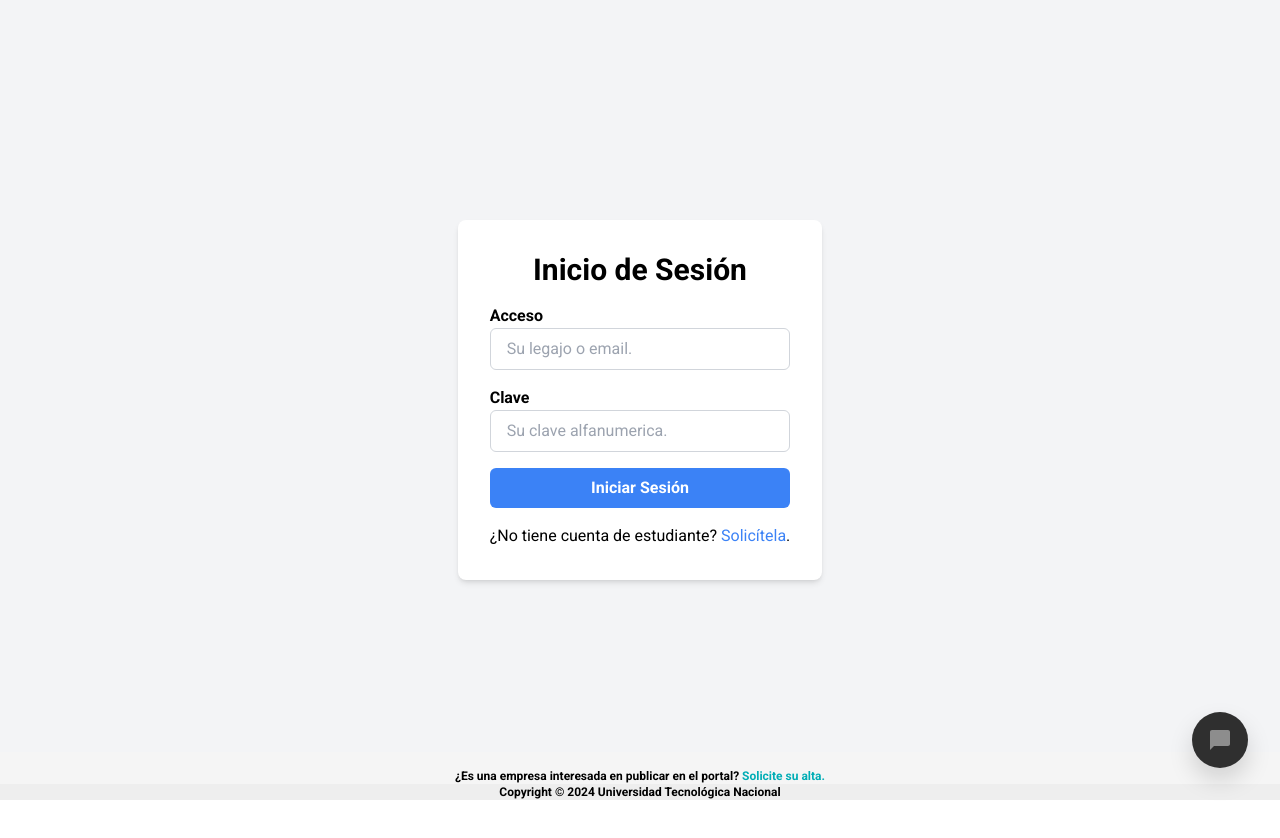
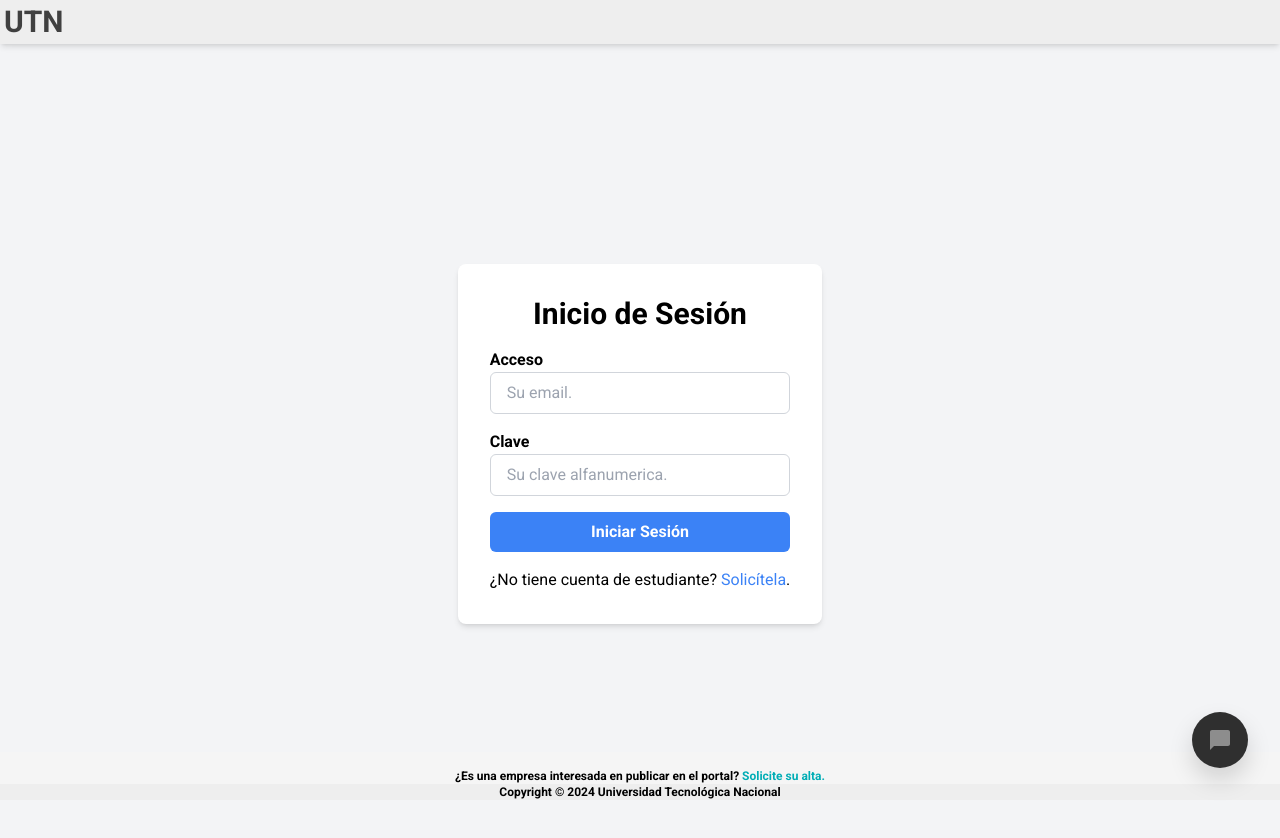
Before and after one commit to salinasariel/final-proyect-frontend, a React (Vite) app in the folder pps_front/: page /login in a window 1280 px wide. Shown: the top 838 px of the page. Before the commit the page ends 800 px from the top, so only its background shows below. Built offline with nearby package versions, Linux system fonts and the light colour scheme.

Commit message:
validation login

```diff
--- /dev/null
+++ b/pps_front/src/components/LoginHeader.jsx
@@ -0,0 +1,19 @@
+import { Link } from "react-router-dom";
+
+const LoginHeader = () => {
+  return (
+    <div className="bg-[#EEEEEE] sticky top-0 shadow-md dark:bg-stone-900 dark:text-white">
+      <div className="flex items-center justify-between md:flex-row md:justify-between justify-center p-1">
+        <div className="flex">
+          <Link to="/home" className="dark:text-white">
+            <div className="flex items-center hover:opacity-80 gap-1 mr-2">
+              <span className="font-bold text-3xl text-neutral-700 dark:text-white">UTN</span>
+            </div>
+          </Link>
+        </div>
+      </div>
+    </div>
+  );
+};
+
+export default LoginHeader;
--- a/pps_front/src/pages/Login.jsx
+++ b/pps_front/src/pages/Login.jsx
@@ -4,25 +4,51 @@ import { AuthContext } from "../AuthProvider";
 import Footer from "../components/Footer";
 import Header from "../components/Header";
 import { useNavigate } from "react-router-dom";
+import { ToastContainer, toast } from 'react-toastify';
+import LoginHeader from "../components/LoginHeader";
 
 const Login = () => {
   const [email, setEmail] = useState("");
   const [password, setPassword] = useState("");
   const { login } = useContext(AuthContext);
   const navigate = useNavigate();
+  const emailRegex = /^[^\s@]+@[^\s@]+\.[^\s@]+$/;
+
   const handleSubmit = async (e) => {
     e.preventDefault();
+    /*habria que crear un validor que cuando un email o contraseña no coincida con ninguno en la base de datos te devuelva un mensaje aclaraando la situacion
+    o hacer un validor que si el email ingresado no coincide con la contraseña registrada te tire un mensaje aclarando la situacion.*/
+
+    if (!emailRegex.test(email)) {
+      toast.error('Por favor ingresa un correo electrónico válido.');
+      return;
+    }
+
+
+    if (!password.match(/^(?=.*[a-z])(?=.*[A-Z])(?=.*\d).{7,}$/)) {
+      toast.error(
+        "La contraseña debe tener al menos 7 caracteres, 1 letra mayúscula, 1 letra minúscula y 1 número."
+      );
+      return;
+    }
+
+    if (!email || !password) {
+      toast.error('Por favor completa todos los campos.');
+      return;
+    }
     const result = await login(email, password);
     if (result.success) {
       await new Promise((resolve) => setTimeout(resolve, 2000));
       navigate("/home");
     }
   };
+  return (
 
-  return (
     <div
       style={{ minHeight: "100vh", display: "flex", flexDirection: "column" }}
     >
+    <LoginHeader/>
+      <ToastContainer />
       <div style={{ flex: 1 }}>
         <div className="flex flex-col items-center justify-center min-h-screen bg-gray-100">
           <div className="bg-white shadow-md rounded-lg p-8 max-w-md scale-up-center">
@@ -37,7 +63,7 @@ const Login = () => {
                 <input
                   id="email"
                   type="text"
-                  placeholder="Su legajo o email."
+                  placeholder="Su email."
                   value={email}
                   onChange={(e) => setEmail(e.target.value)}
                   className="rounded-md px-4 py-2 border border-gray-300 focus:outline-none focus:border-blue-500"
```
